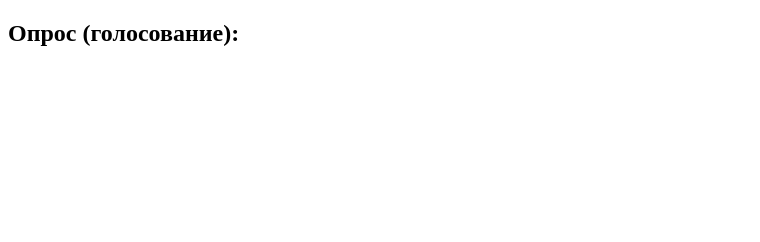
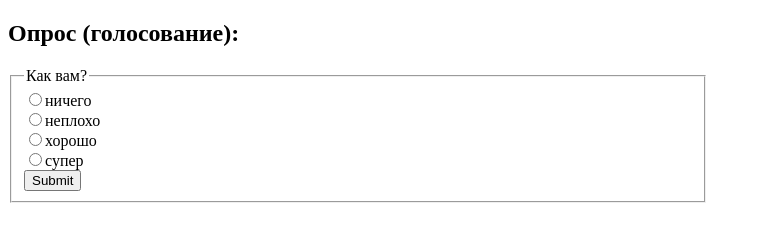
Before and after one commit to SergMaks/Sergey_Maksimov, a plain HTML site: page lessons/home/05_HTML/base/index4.html in a window 1280 px wide. Shown: the whole page, without its empty margins (0-760 px from the left). Drawn offline with Linux system fonts and the light colour scheme.

Commit message:
finished

```diff
--- a/lessons/home/05_HTML/base/index4.html
+++ b/lessons/home/05_HTML/base/index4.html
@@ -10,7 +10,19 @@
     </style>
 </head>
 <body>
-
+    <!-- не совсем разобрался со скрытым полем -->
     <h2>Опрос (голосование):</h2>
     <form action="http://fe.it-academy.by/TestForm.php" method="post" target="_blank">
+        <fieldset>
+            <legend>Как вам?</legend>
+            <label name="date_voite", value="2013.12.31">
+                <input type="radio" name="radio_group">ничего<br>
+                <input type="radio" name="radio_group">неплохо<br>
+                <input type="radio" name="radio_group">хорошо<br>
+                <input type="radio" name="radio_group">супер
+            </label><br>
+            <input type="submit">
+        </fieldset>
     </form>
+</body>
+</html>
```
Also changed, not shown: lessons/home/05_HTML/base/index3.html (+2 -0 lines).
